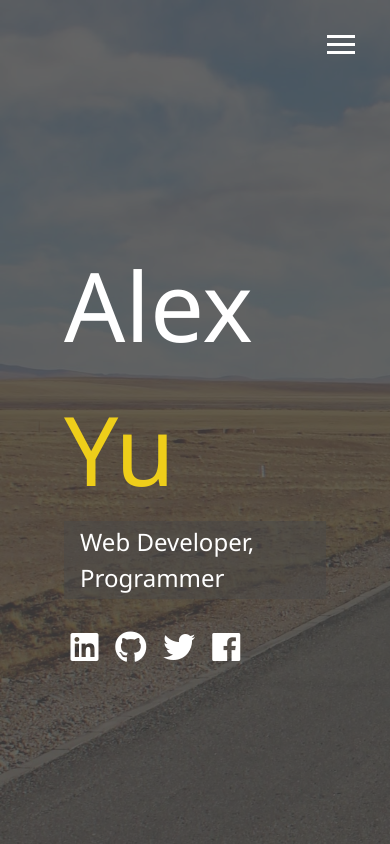
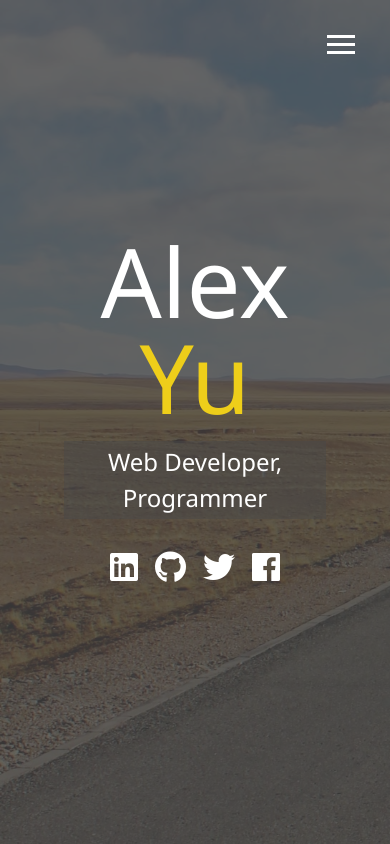
Before and after one commit to yhnedison/my_portfolio, a website: page dist/index.html in a window 390 px wide. Drawn offline with Linux system fonts and the light colour scheme.

Commit message:
add media queries and made menu responsive

```diff
--- a/scss/_config.scss
+++ b/scss/_config.scss
@@ -29,3 +29,27 @@ $background-opacity: 0.8;
     }
   }
 }
+
+// media mixin
+@mixin mediaSm {
+  @media screen and (max-width: 500px) {
+    @content;
+  }
+}
+
+@mixin mediaMd {
+  @media screen and (max-width: 768px) {
+    @content;
+  }
+}
+
+@mixin mediaLg {
+  @media screen and (min-width: 768px) and (max-width: 1170px) {
+    @content;
+  }
+}
+@mixin mediaXl {
+  @media screen and (min-width: 1171px) {
+    @content;
+  }
+}
--- a/scss/_menu.scss
+++ b/scss/_menu.scss
@@ -87,7 +87,7 @@
     .portrait {
       width: 218px;
       height: 218px;
-      background: url(../img/portrait1.jpg);
+      background: url(../img/portrait.jpg);
       border-radius: 50%;
       border: solid 3px $secondary-color;
     }
--- /dev/null
+++ b/scss/_mobile.scss
@@ -0,0 +1,54 @@
+// WideScreens
+@include mediaXl {
+  main {
+  }
+}
+// Desktop & Laptops
+@include mediaLg {
+}
+// Tablets and small laptops
+@include mediaMd {
+  main {
+    align-items: center;
+    text-align: center;
+
+    .lg-heading {
+      line-height: 1;
+      margin-bottom: 1rem;
+    }
+  }
+
+  ul.menu-nav,
+  div.menu-branding {
+    float: none;
+    width: 100%;
+    min-height: 0;
+
+    &.show {
+      transform: translate3d(0, 0, 0);
+    }
+  }
+
+  .menu-nev {
+    height: 75vh;
+    transform: translate3d(-100%, 0, 0);
+    font-size: 24px;
+  }
+
+  .menu-branding {
+    height: 25vh;
+    transform: translate3d(100%, 0, 0);
+
+    .portrait {
+      background: url("../img/portrait_small.jpg");
+      width: 150px;
+      height: 150px;
+    }
+  }
+}
+// Phones
+@include mediaSm {
+  main#home h1 {
+    margin-top: 10vh;
+  }
+}
--- a/scss/main.scss
+++ b/scss/main.scss
@@ -1,5 +1,6 @@
 @import "config";
 @import "menu";
+@import "mobile";
 
 * {
   box-sizing: border-box;
```
Also changed, not shown: dist/css/main.css, dist/img/portrait.jpg, dist/img/portrait1.jpg (deleted), dist/img/portrait_small.jpg (added).
